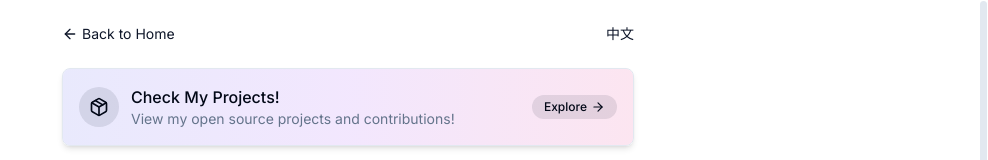
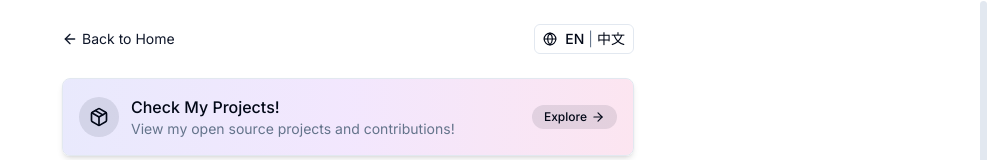
Before and after one commit to guomaimang/myself, a Next.js app: page /myself in a window 1280 px wide. Shown: the top 160 px of the page, without its empty margins (292-1280 px from the left). Built offline with nearby package versions, Linux system fonts and the light colour scheme.

Commit message:
Update myself.tsx

```diff
--- a/src/pages/myself.tsx
+++ b/src/pages/myself.tsx
@@ -1,6 +1,6 @@
 import { Inter } from "next/font/google";
 import Image from "next/image";
-import { ArrowRight, Github, Mail, Quote, Twitter, Rss, MapPin, Linkedin, ExternalLink, Package, ArrowLeft } from "lucide-react";
+import { ArrowRight, Github, Mail, Quote, Twitter, Rss, MapPin, Linkedin, ExternalLink, Package, ArrowLeft, Globe } from "lucide-react";
 import { Typing } from "@/components/typing";
 import Projects from "@/components/projects";
 import Link from "next/link";
@@ -31,8 +31,11 @@ export default function Home() {
             </Link>
             <Link
               href="/myself-cn.html"
-              className="inline-flex items-center space-x-1 text-sm text-primary hover:underline transition-colors"
+              className="inline-flex items-center space-x-1 text-sm border rounded-md px-2 py-1 hover:bg-secondary/20 transition-colors"
             >
+              <Globe className="h-3.5 w-3.5 mr-1" />
+              <span className="font-medium">EN</span>
+              <span className="mx-1 text-muted-foreground">|</span>
               <span>中文</span>
             </Link>
           </div>
```
